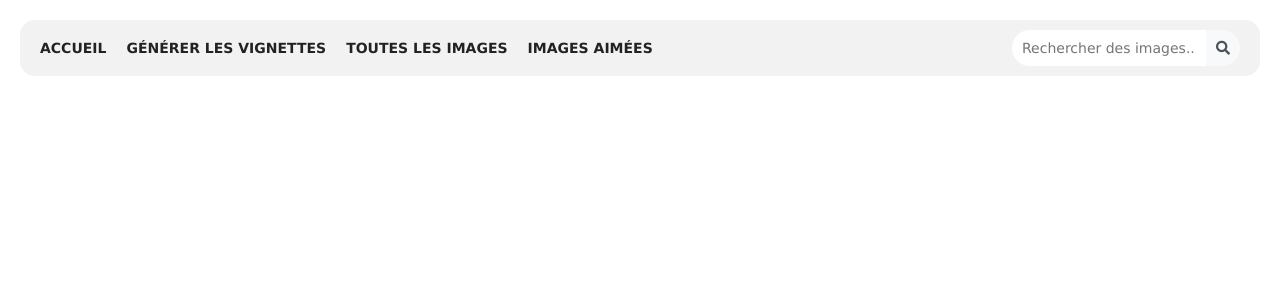
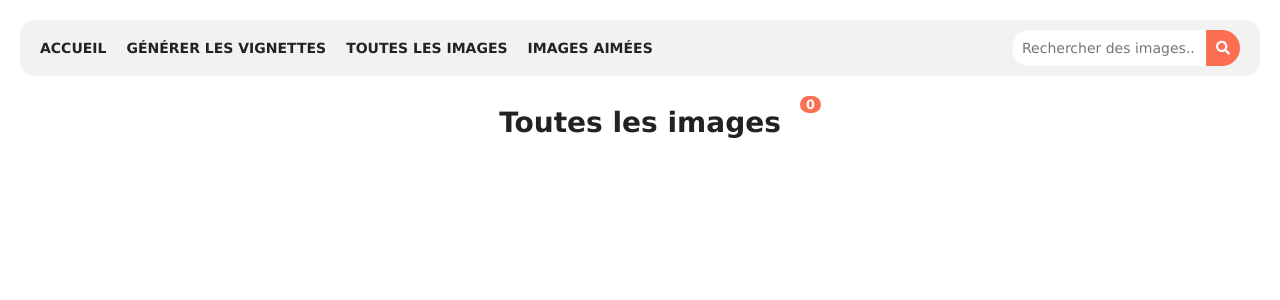
Before and after one commit to mathieuc22/sd-images-app, a Flask app: page /galerie in a window 1280 px wide. Shown: the top 300 px of the page. Run offline with Flask 3, Linux system fonts and the light colour scheme; data that the repository does not hold is empty.

Commit message:
Update styles

```diff
--- a/app/routes.py
+++ b/app/routes.py
@@ -30,7 +30,7 @@ def uploaded_file(filename):
 @current_app.route("/galerie")
 def images():
     images = Image.query.all()
-    return render_template("galerie.html", images=images)
+    return render_template("galerie.html", images=images, directory="Toutes les images")
 
 
 @current_app.route("/galerie/<directory>")
@@ -40,7 +40,7 @@ def galerie(directory):
             os.path.join(current_app.config["UPLOAD_FOLDER"], directory)
         )
     ).all()
-    return render_template("galerie.html", images=images)
+    return render_template("galerie.html", images=images, directory=directory)
 
 
 @current_app.route("/search")
@@ -55,7 +55,7 @@ def search_images():
         for keyword in keywords
     ]
     images = Image.query.filter(and_(*conditions)).all()  # effectuer la recherche
-    return render_template("galerie.html", images=images)
+    return render_template("galerie.html", images=images, directory="Recherche")
 
 
 @current_app.route("/image/<int:image_id>")
@@ -193,4 +193,4 @@ def unlike_image(image_id):
 @current_app.route("/images-with-likes")
 def images_with_likes():
     images = Image.query.filter(Image.liked == True).all()
-    return render_template("galerie.html", images=images)
+    return render_template("galerie.html", images=images, directory="Likes")
--- a/app/static/styles.css
+++ b/app/static/styles.css
@@ -188,7 +188,6 @@ header {
   padding: 10px 20px;
   background-color: var(--color-code);
   border-radius: 15px;
-  margin-bottom: 20px;
 }
 
 nav {
@@ -224,6 +223,38 @@ nav {
 
 .btn:hover {
   background-color: var(--color-switch);
+}
+
+.title {
+  position: relative;
+  width: fit-content;
+  margin: auto;
+  text-align: center;
+  padding: 30px;
+  display: flex;
+  justify-content: center;
+  align-items: center;
+}
+
+.directories {
+  list-style: none;
+  display: flex;
+  align-items: center;
+  justify-content: center;
+  flex-wrap: wrap;
+  gap: 15px;
+  max-width: 700px;
+  margin: auto;
+}
+
+.directory {
+  margin: 0;
+  padding: 20px 30px;
+  background-color: var(--color-code);
+  color: var(--font-color);
+  border-radius: 10px;
+  font-weight: 700;
+  text-decoration: none;
 }
 
 .like-btn {
@@ -262,6 +293,18 @@ nav {
   color: var(--color-accent);
 }
 
+.count {
+  position: absolute;
+  top: 20px;
+  right: -10px;
+  background: var(--color-accent);
+  padding: 1px 6px;
+  border-radius: 20px;
+  color: var(--color-secondary);
+  font-weight: 700;
+  font-size: 0.8rem;
+}
+
 .nav-search-form {
   display: flex;
   align-items: center;
@@ -279,20 +322,20 @@ nav {
 .nav-search-form button {
   padding: 10px;
   border: none;
-  background: #f8f9fa;
+  background: var(--color-accent);
   border-radius: 0 20px 20px 0;
   cursor: pointer;
   outline: none;
 }
 
 .nav-search-form button i {
-  color: #495057;
+  color: var(--color-secondary);
 }
 
 .nav-search-form button:hover {
-  background: #e2e6ea;
+  background: var(--font-color);
 }
 
 .nav-search-form button:active {
-  background: #ced4da;
+  background: var(--color-accent-green);
 }
--- a/app/templates/base.html
+++ b/app/templates/base.html
@@ -40,10 +40,7 @@
         </form>
       </nav>
     </header>
-    <main>
-      <!-- Le contenu principal de la page ira ici -->
-      {% block content %}{% endblock %}
-    </main>
+    <main>{% block content %}{% endblock %}</main>
     <footer>
       <!-- Le pied de page de la page ira ici -->
     </footer>
--- a/app/templates/galerie.html
+++ b/app/templates/galerie.html
@@ -1,4 +1,8 @@
-{% include 'base.html' %} {% block content %}
+{% extends 'base.html' %} {% block content %}
+<div class="title">
+  <h1>{{ directory }}</h1>
+  <div class="count">{{ images|length }}</div>
+</div>
 <div class="gallery">
   {% for image in images|sort(attribute='path') %}
   <div class="card" data-image-id="{{ image.id }}">
--- a/app/templates/image.html
+++ b/app/templates/image.html
@@ -1,4 +1,4 @@
-{% include 'base.html' %} {% block content %}
+{% extends 'base.html' %} {% block content %}
 <div class="image-detail">
   <div class="image-section">
     <img
```
Also changed, not shown: app/templates/index.html (+7 -7 lines).
